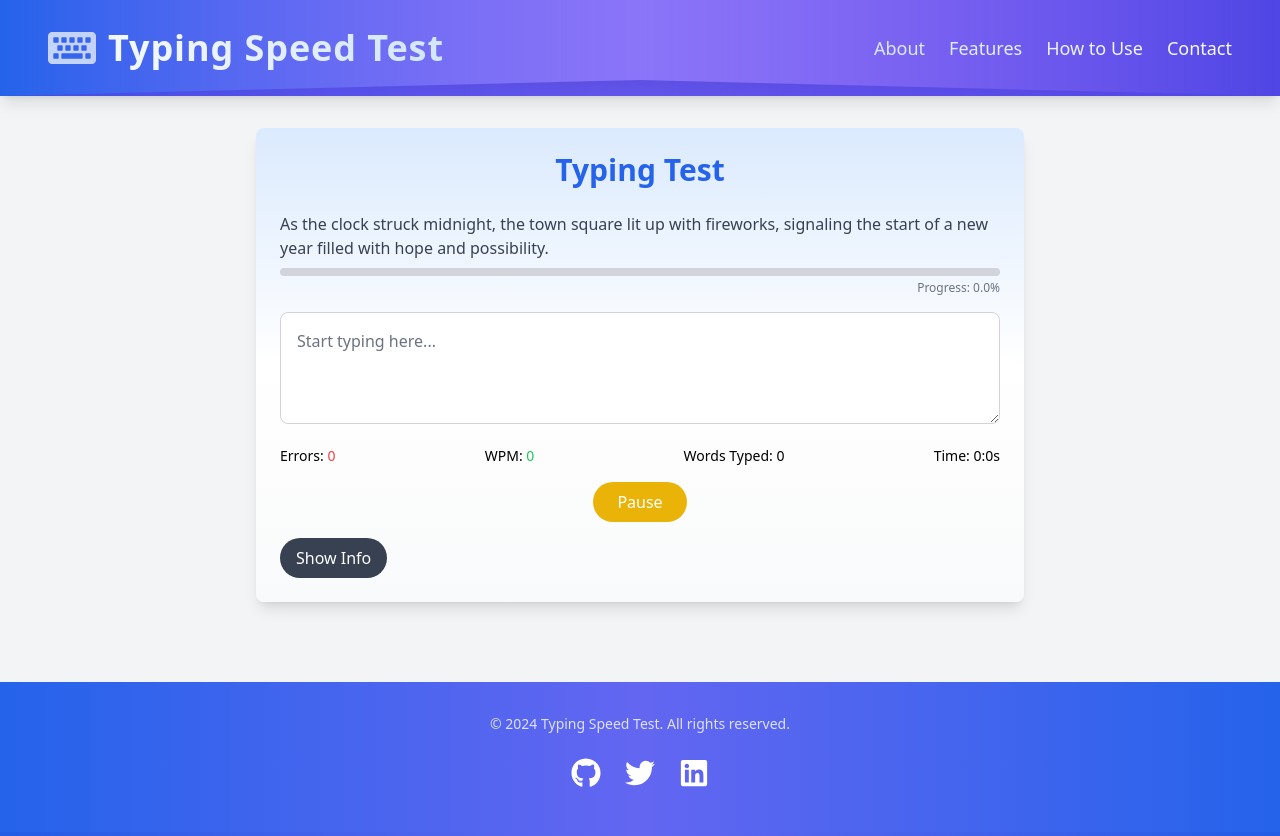
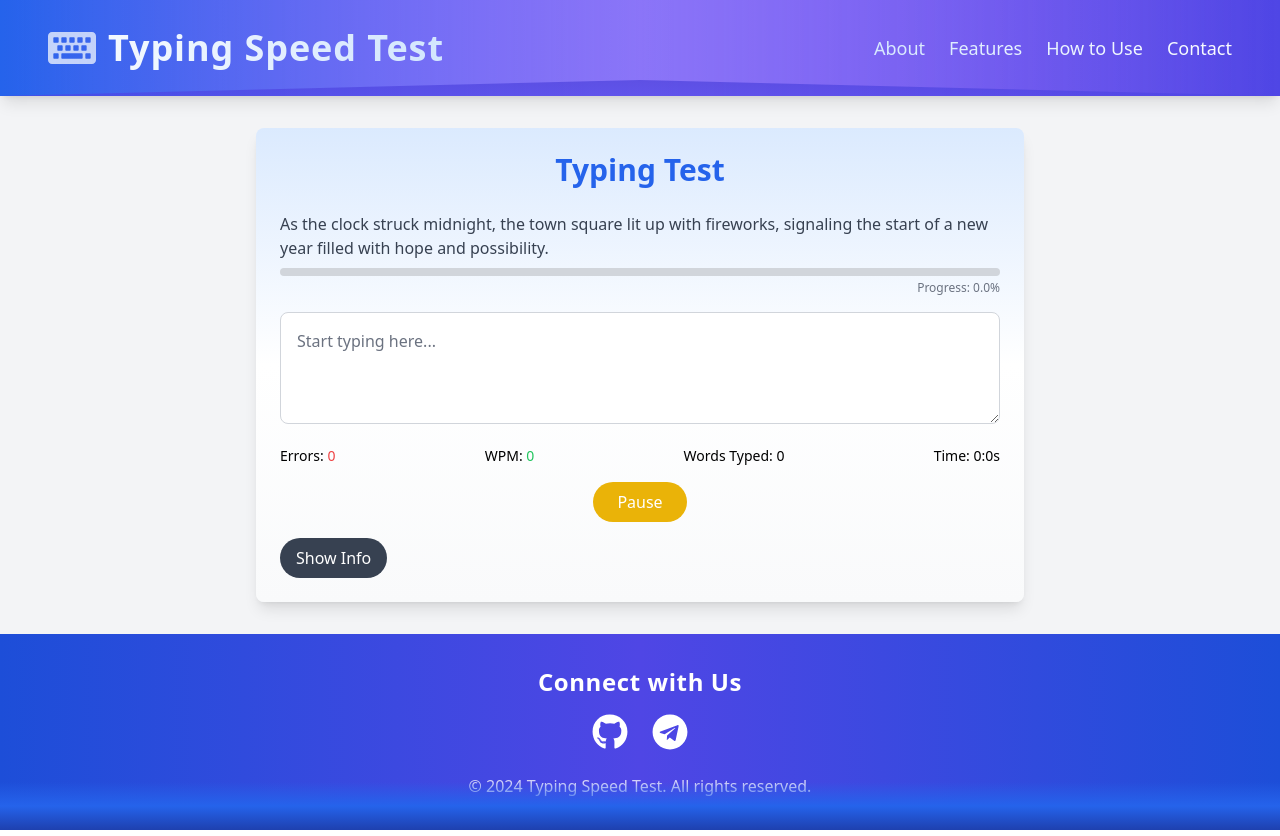
Before and after one commit to ltxstudio/typing-speed, a React (Vite) app: page / in a window 1280 px wide. Built offline with nearby package versions, Linux system fonts and the light colour scheme.

Commit message:
Update Footer.jsx

```diff
--- a/src/components/Footer.jsx
+++ b/src/components/Footer.jsx
@@ -1,45 +1,47 @@
 import React from 'react';
-import { FaGithub, FaTwitter, FaLinkedin } from 'react-icons/fa';
+import { FaGithub, FaTelegram } from 'react-icons/fa';
 
 const Footer = () => (
-  <footer className="bg-gradient-to-r from-blue-600 via-indigo-500 to-blue-600 text-white py-8 mt-12 relative">
-    {/* Footer content */}
-    <div className="container mx-auto flex flex-col items-center">
-      <p className="text-sm text-center mb-6 font-light opacity-80">
-        © 2024 Typing Speed Test. All rights reserved.
-      </p>
+  <footer className="bg-gradient-to-r from-blue-700 via-indigo-600 to-blue-700 text-white py-8 relative">
+    {/* Footer Content */}
+    <div className="container mx-auto flex flex-col items-center text-center">
+      {/* Decorative Title */}
+      <h2 className="text-xl md:text-2xl font-extrabold tracking-wide mb-4">
+        Connect with Us
+      </h2>
 
       {/* Social Icons */}
-      <div className="flex space-x-6 justify-center mb-4">
+      <div className="flex space-x-6 justify-center mb-6">
         <a
           href="https://github.com"
           target="_blank"
           rel="noopener noreferrer"
-          className="hover:text-gray-300 hover:scale-110 transition duration-200 transform"
+          className="group"
+          title="Visit GitHub"
         >
-          <FaGithub className="text-2xl sm:text-3xl" />
+          <FaGithub className="text-3xl md:text-4xl transition-transform duration-300 transform group-hover:scale-110 group-hover:text-gray-200" />
+          <span className="sr-only">GitHub</span>
         </a>
         <a
-          href="https://twitter.com"
+          href="https://telegram.org"
           target="_blank"
           rel="noopener noreferrer"
-          className="hover:text-gray-300 hover:scale-110 transition duration-200 transform"
+          className="group"
+          title="Join Telegram"
         >
-          <FaTwitter className="text-2xl sm:text-3xl" />
-        </a>
-        <a
-          href="https://linkedin.com"
-          target="_blank"
-          rel="noopener noreferrer"
-          className="hover:text-gray-300 hover:scale-110 transition duration-200 transform"
-        >
-          <FaLinkedin className="text-2xl sm:text-3xl" />
+          <FaTelegram className="text-3xl md:text-4xl transition-transform duration-300 transform group-hover:scale-110 group-hover:text-gray-200" />
+          <span className="sr-only">Telegram</span>
         </a>
       </div>
 
-      {/* Footer Decoration */}
-      <div className="absolute inset-x-0 bottom-0 h-1 bg-gradient-to-r from-blue-700 via-indigo-500 to-blue-700 opacity-30"></div>
+      {/* Footer Text */}
+      <p className="text-sm md:text-base font-light opacity-75">
+        © 2024 Typing Speed Test. All rights reserved.
+      </p>
     </div>
+
+    {/* Decorative Curved Divider */}
+    <div className="absolute inset-x-0 bottom-0 h-12 bg-gradient-to-t from-blue-800 via-blue-600 to-transparent clip-path-wave"></div>
   </footer>
 );
 
```
